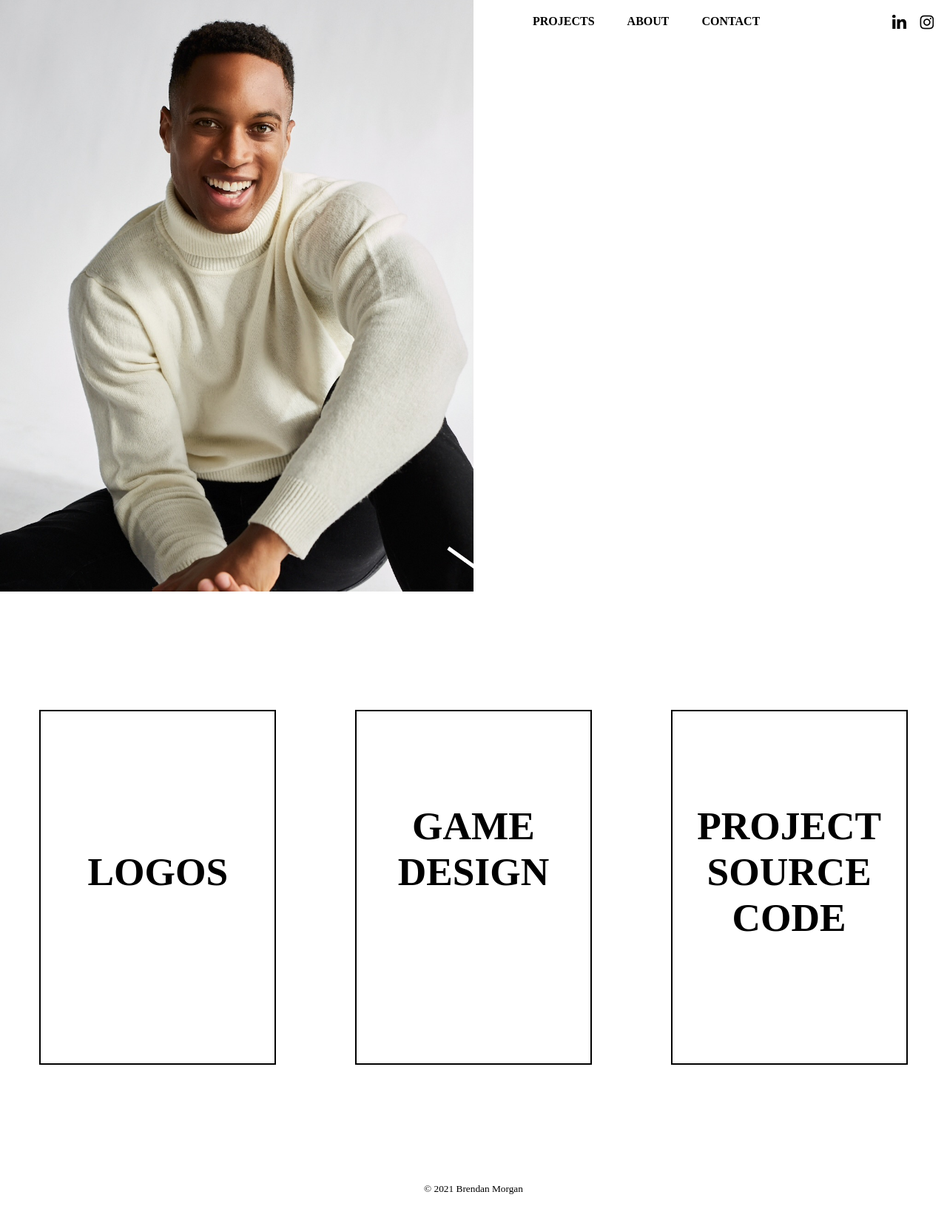
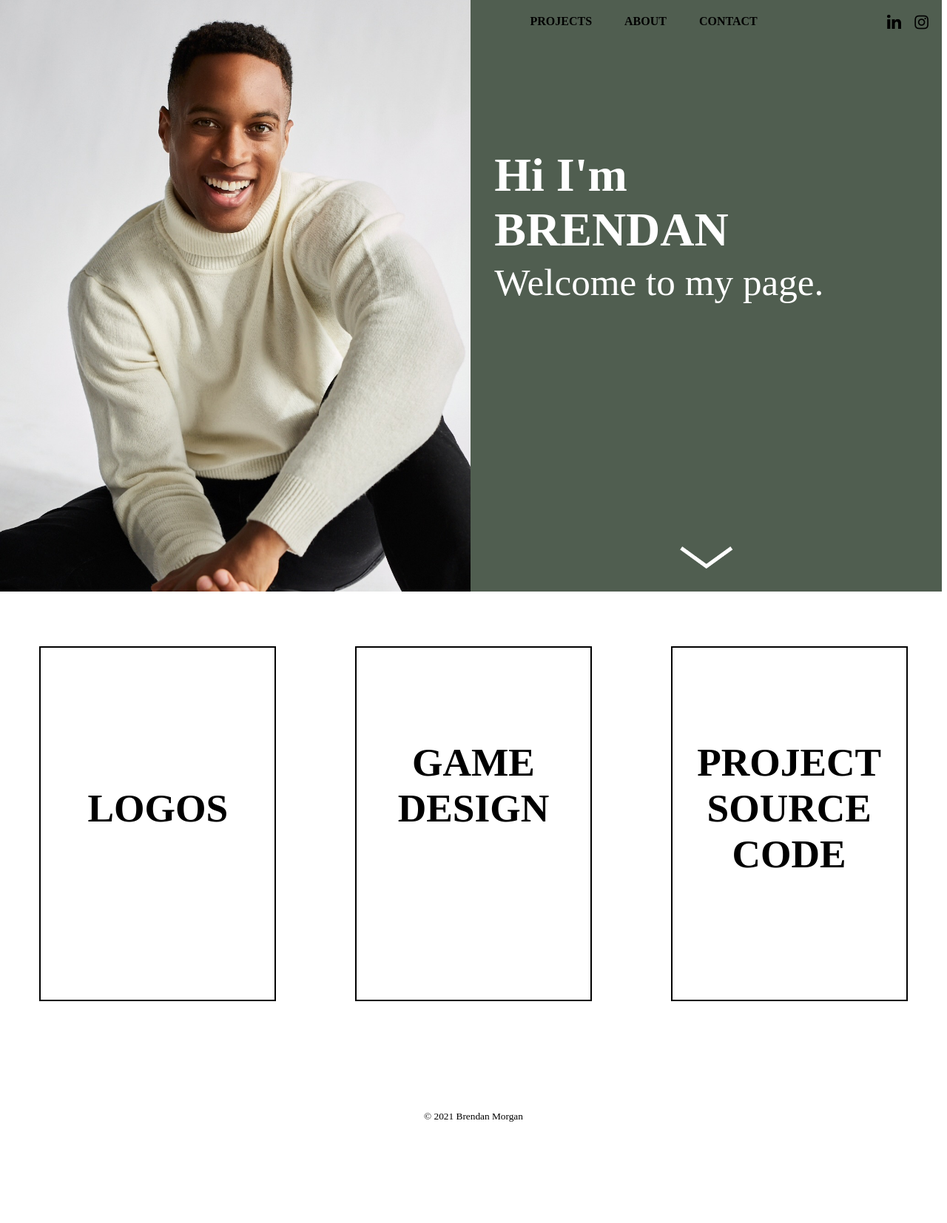
Before and after one commit to Bwsmorgan/Webfolio, a plain HTML site: page index.html in a window 1280 px wide. Shown: the whole page at 74% size. After the commit the page ends 1600 px from the top, so only its background shows below. Drawn offline with Linux system fonts and the light colour scheme.

Commit message:
edited index.html and index.css: responsive navigation, display flex, theme colour

```diff
--- a/contactPage.css
+++ b/contactPage.css
@@ -3,7 +3,7 @@ nav {
   text-align: center;
   height: 10vh;
   width: 100vw;
-  background: url(./Images/Photos/backgroundPhoto1.jpg);
+  background: rgb(80, 94, 80);
 }
 
 a {
--- a/index.css
+++ b/index.css
@@ -4,42 +4,31 @@
 
 * {
   box-sizing: border-box;
-  margin: 0 0 0 0;
-  overflow: scroll;
+  margin: 0;
 }
 
-p {
-  margin-left: 5%;
-  font-size: 40pt;
-  color: white;
-  position: absolute;
-  margin-top: 40%;
-}
-
-html {
-  scroll-behavior: smooth;
+.container {
+  width: 100vw;
+  height: auto;
+  display: flex;
+  flex-flow: row wrap;
 }
 
 .leftHalf {
-  width: 50vw;
+  width: 39.78rem;
+  float: left;
   height: 100vh;
-  float: left;
-}
-
-.myPhotoContainer {
-  width: 100%;
-  height: 100%;
   background: url(./Images/Photos/headShotPhoto.jpg);
   background-position-y: 15%;
   background-size: cover;
 }
 
 .rightHalf {
-  background: url(./Images/Photos/backgroundPhoto1.jpg);
-  width: 50vw;
+  width: 39.78rem;
+  float: right;
   height: 100vh;
   position: relative;
-  float: right;
+  background: rgb(80, 94, 80);
 }
 
 ul li {
@@ -71,11 +60,19 @@ ul .navbarOptions a {
 
 .rightHalf h1 {
   color: white;
-  font-size: 50pt;
+  font-size: 5vw;
   font-family: Bodoni + Moda;
   position: absolute;
   top: 25%;
   padding: 0 0 0 5%;
+}
+
+p {
+  margin-left: 5%;
+  font-size: 4vw;
+  color: white;
+  position: absolute;
+  margin-top: 40%;
 }
 
 /* SCROLL ARROW AND ANIMATION */
@@ -88,12 +85,6 @@ body .scrollArrow {
   z-index: 1;
   animation: arrow-down 1s alternate infinite;
   transition: scroll-behavior 3s;
-}
-
-footer {
-  text-align: center;
-  margin-bottom: 40px;
-  font-size: 10pt;
 }
 
 /* CREATES THE SLOW PULSATING FADE IN/FADE OUT EFFECT ON THE SCROLL DOWN ARROW */
@@ -114,3 +105,44 @@ footer {
     opacity: 1;
   }
 }
+
+.projects {
+  width: 100vw;
+  height: 100vh;
+  display: flex;
+  flex-flow: row wrap;
+
+  align-items: center;
+  justify-content: space-around;
+}
+
+.projectType {
+  box-sizing: border-box;
+  height: 30rem;
+  width: 20rem;
+  display: flex;
+  justify-content: center;
+}
+
+.projectType a {
+  text-decoration: none;
+  color: black;
+  font-size: 40pt;
+  height: 100%;
+  width: 100%;
+  border: 2px solid black;
+  text-align: center;
+}
+
+/* SETS THE BACKGROUND COLOUR WHEN USER HOVERS OVER A PROJECT SELECTION TYPE */
+.projectType a:hover {
+  background: rgb(80, 94, 80);
+}
+
+footer {
+  height: 3%;
+  width: 100vw;
+  text-align: center;
+  margin-bottom: 0;
+  font-size: 10pt;
+}
--- a/index.html
+++ b/index.html
@@ -1,15 +1,31 @@
 <!DOCTYPE html>
 <html lang="en">
-
 <head>
-    <meta charset="UTF-8" />
-    <meta name="viewport" content="width=device-width, initial-scale=1.0" />
-
+    <meta charset="UTF-8">
+    <meta http-equiv="X-UA-Compatible" content="IE=edge">
+    <meta name="viewport" content="width=device-width, initial-scale=1.0">
     <title>Home | Brendan Morgan</title>
 
     <link rel="stylesheet" href="fontawesome-free-5.15.1-web/css/all.css" />
-    <link rel="stylesheet" href="./index.css" />
-    <link rel="stylesheet" href="./projects.css" />
+    <link rel="stylesheet" href="./index.css">
+
+</head>
+
+<body>
+
+    <!-- WELCOME PAGE -->
+    <div class="container">
+
+        <div class="leftHalf"></div>
+
+        <div class="rightHalf">
+
+            <nav>
+                <ul style="font-weight: bold">
+
+                    <li class="navbarOptions">
+                        <a href="./index.html#projectsPage" onclick="changePageTitle()">PROJECTS</a>
+                    </li>
 
                     <!-- WHEN THE PROJECT BUTTON IS CLICKED THE PAGE TITLE WILL CHANGE -->
                     <script type="text/javascript">
@@ -18,31 +34,6 @@
                             document.title = newPageTitle;
                         }
                     </script>
-
-  </head>
-
-  <body>
-
-    <a href="#projectsPage"
-      ><img
-        class="scrollArrow"
-        src="./Images/Web Icons/whiteScrollArrow.png"
-        alt="scroll Arrow"
-
-    /></a>
-
-
-    <div class="leftHalf">
-      <div class="myPhotoContainer"></div>
-    </div>
-
-    <div class="rightHalf">
-      <nav>
-        <ul style="font-weight: bold">
-
-          <li class="navbarOptions">
-            <a href="./index.html#projectsPage" onclick="changePageTitle()">PROJECTS</a>
-          </li>
 
                     <li class="navbarOptions"><a href="./about.html">ABOUT</a></li>
                     <li class="navbarOptions"><a href="./contactPage.php">CONTACT</a></li>
@@ -69,34 +60,38 @@
                 Hi I'm<br />
                 BRENDAN<br />
                 </h1>
+                <p><br>Welcome to my page.</p>
+
             </header>
 
-      <p><br><br>Welcome to my page.</p>
+            <a href="#projectsPage"><img class="scrollArrow" src="./Images/Web Icons/whiteScrollArrow.png" alt="scroll Arrow" /></a>
+        </div>
     </div>
 
     <section id="projectsPage" class="projects">
 
         <div class="projectType">
-        <a href="./projectLogos.html"
-          ><h4><br /><br /><br />LOGOS</h4></a
-        >
+            <a href="./projectLogos.html">
+                <h4><br /><br /><br />LOGOS</h4>
+            </a>
         </div>
 
         <div class="projectType">
-        <a
-          href="https://www.behance.net/gallery/110823535/Medieval-Game-Character-Sprites"
-          target="_blank"
-          ><h4><br /><br />GAME DESIGN</h4></a
-        >
+            <a href="https://www.behance.net/gallery/110823535/Medieval-Game-Character-Sprites" target="_blank">
+                <h4><br /><br />GAME DESIGN</h4>
+            </a>
         </div>
 
         <div class="projectType">
-        <a href="https://github.com/Bwsmorgan" target="_blank"
-          ><h4><br /><br />PROJECT SOURCE CODE</h4>
+            <a href="https://github.com/Bwsmorgan" target="_blank">
+                <h4><br /><br />PROJECT SOURCE CODE</h4>
             </a>
         </div>
+
+
+        <footer><div>&copy 2021 Brendan Morgan</div></footer>
+
     </section>
 
-    <footer>&copy 2021 Brendan Morgan</footer>
 </body>
 </html>
```
Also changed, not shown: about.html (+1 -1 lines). Lines whose indentation alone changed are shown as unchanged.
